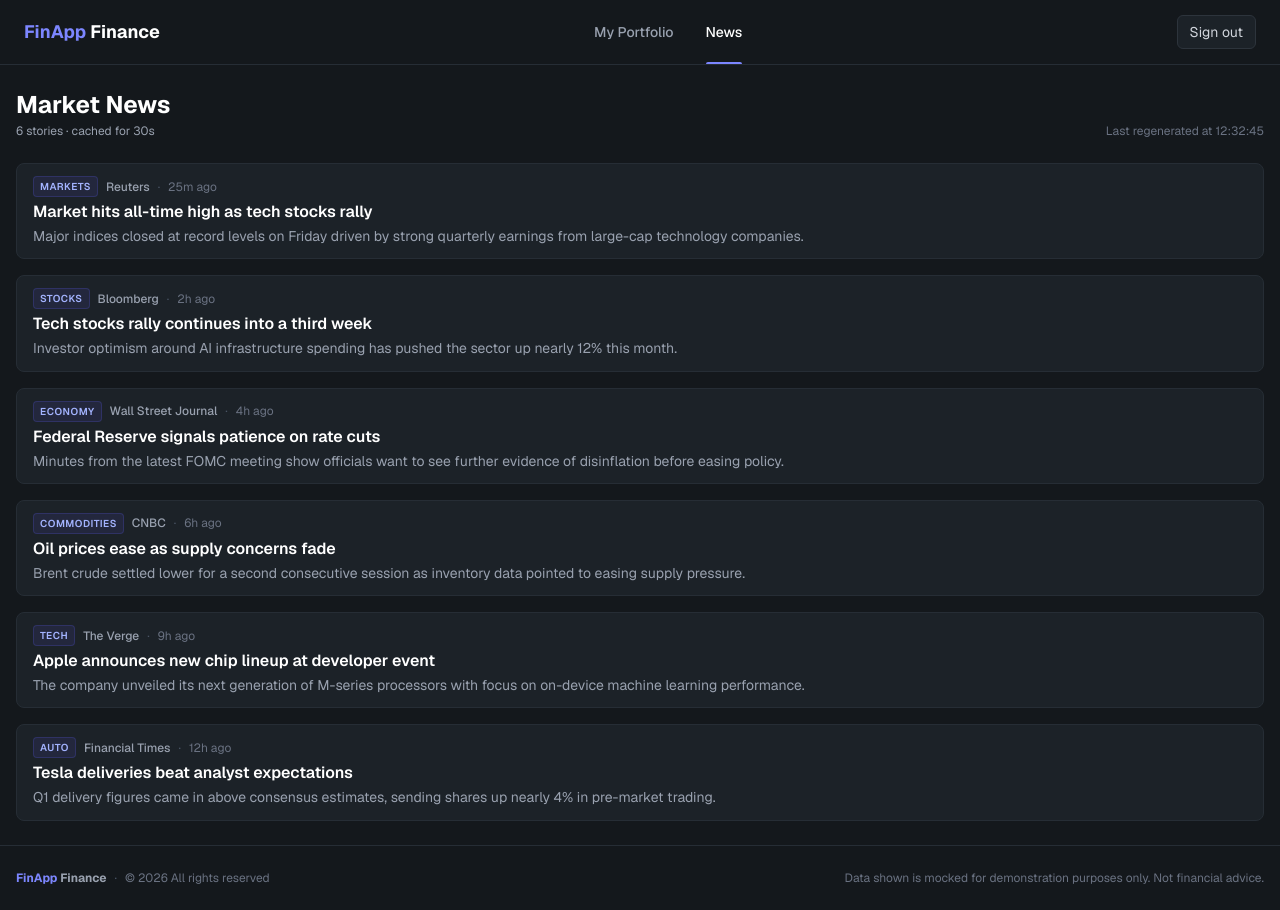
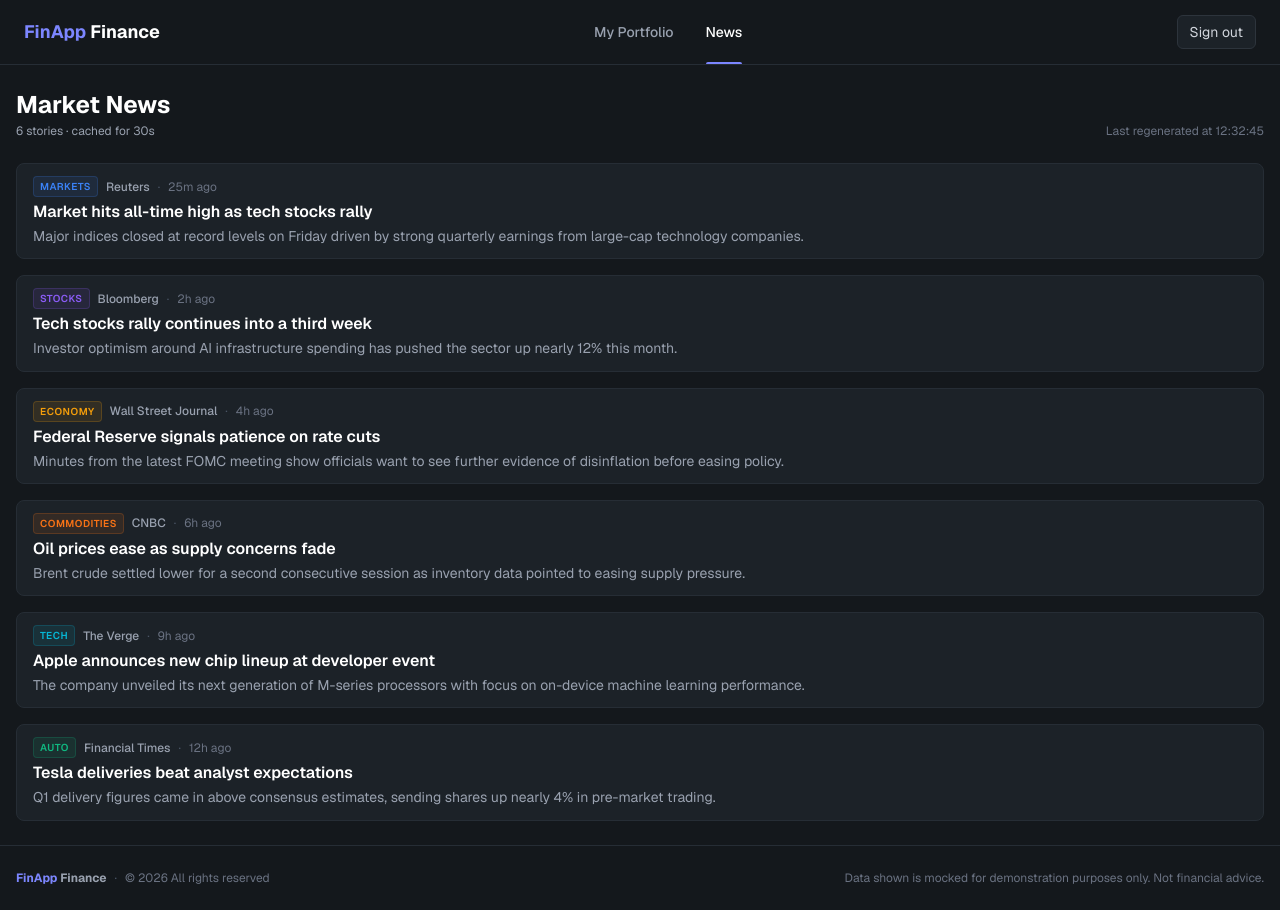
Before and after one commit to rishu-ops/stock-portfolio, a Next.js app: page /news in a window 1280 px wide. Built offline with nearby package versions, Linux system fonts and the light colour scheme.

Commit message:
drive news category tag color from api payload

```diff
--- a/src/app/api/news/route.ts
+++ b/src/app/api/news/route.ts
@@ -12,6 +12,7 @@ export async function GET() {
       title: "Market hits all-time high as tech stocks rally",
       source: "Reuters",
       category: "Markets",
+      tagColor: "#3b82f6",
       summary:
         "Major indices closed at record levels on Friday driven by strong quarterly earnings from large-cap technology companies.",
       publishedAt: new Date(now - 25 * minute).toISOString(),
@@ -22,6 +23,7 @@ export async function GET() {
       title: "Tech stocks rally continues into a third week",
       source: "Bloomberg",
       category: "Stocks",
+      tagColor: "#8b5cf6",
       summary:
         "Investor optimism around AI infrastructure spending has pushed the sector up nearly 12% this month.",
       publishedAt: new Date(now - 2 * hour).toISOString(),
@@ -32,6 +34,7 @@ export async function GET() {
       title: "Federal Reserve signals patience on rate cuts",
       source: "Wall Street Journal",
       category: "Economy",
+      tagColor: "#f59e0b",
       summary:
         "Minutes from the latest FOMC meeting show officials want to see further evidence of disinflation before easing policy.",
       publishedAt: new Date(now - 4 * hour).toISOString(),
@@ -42,6 +45,7 @@ export async function GET() {
       title: "Oil prices ease as supply concerns fade",
       source: "CNBC",
       category: "Commodities",
+      tagColor: "#f97316",
       summary:
         "Brent crude settled lower for a second consecutive session as inventory data pointed to easing supply pressure.",
       publishedAt: new Date(now - 6 * hour).toISOString(),
@@ -52,6 +56,7 @@ export async function GET() {
       title: "Apple announces new chip lineup at developer event",
       source: "The Verge",
       category: "Tech",
+      tagColor: "#06b6d4",
       summary:
         "The company unveiled its next generation of M-series processors with focus on on-device machine learning performance.",
       publishedAt: new Date(now - 9 * hour).toISOString(),
@@ -62,6 +67,7 @@ export async function GET() {
       title: "Tesla deliveries beat analyst expectations",
       source: "Financial Times",
       category: "Auto",
+      tagColor: "#10b981",
       summary:
         "Q1 delivery figures came in above consensus estimates, sending shares up nearly 4% in pre-market trading.",
       publishedAt: new Date(now - 12 * hour).toISOString(),
--- a/src/app/news/page.tsx
+++ b/src/app/news/page.tsx
@@ -78,7 +78,14 @@ export default async function NewsPage() {
               className="group block bg-[#1c2228] border border-[#262d35] rounded-lg px-4 py-3 hover:border-indigo-500/40 hover:bg-[#1f262d] transition-colors"
             >
               <div className="flex items-center gap-2 mb-1 flex-wrap">
-                <span className="text-[10px] font-semibold text-indigo-300 uppercase tracking-wider bg-indigo-500/10 border border-indigo-500/20 px-1.5 py-0.5 rounded">
+                <span
+                  className="text-[10px] font-semibold uppercase tracking-wider border px-1.5 py-0.5 rounded"
+                  style={{
+                    color: article.tagColor,
+                    backgroundColor: `${article.tagColor}1a`,
+                    borderColor: `${article.tagColor}33`,
+                  }}
+                >
                   {article.category}
                 </span>
                 <span className="text-xs text-gray-400 font-medium">
@@ -90,7 +97,7 @@ export default async function NewsPage() {
                 </span>
               </div>
 
-              <h2 className="text-[15px] sm:text-base font-semibold text-white mb-1 group-hover:text-indigo-300 transition-colors leading-snug">
+              <h2 className="text-[15px] sm:text-base font-semibold text-white mb-1 hover:underline group-hover:text-indigo-300 transition-colors leading-snug">
                 {article.title}
               </h2>
 
--- a/src/types/news.ts
+++ b/src/types/news.ts
@@ -3,6 +3,7 @@ export type NewsArticle = {
   title: string;
   source: string;
   category: string;
+  tagColor: string;
   summary: string;
   publishedAt: string;
   url: string;
```
